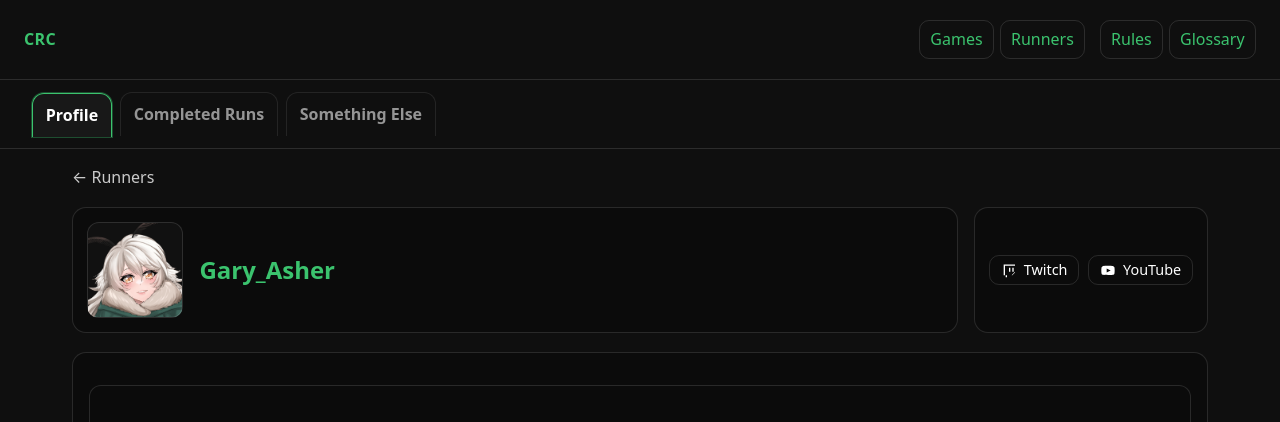
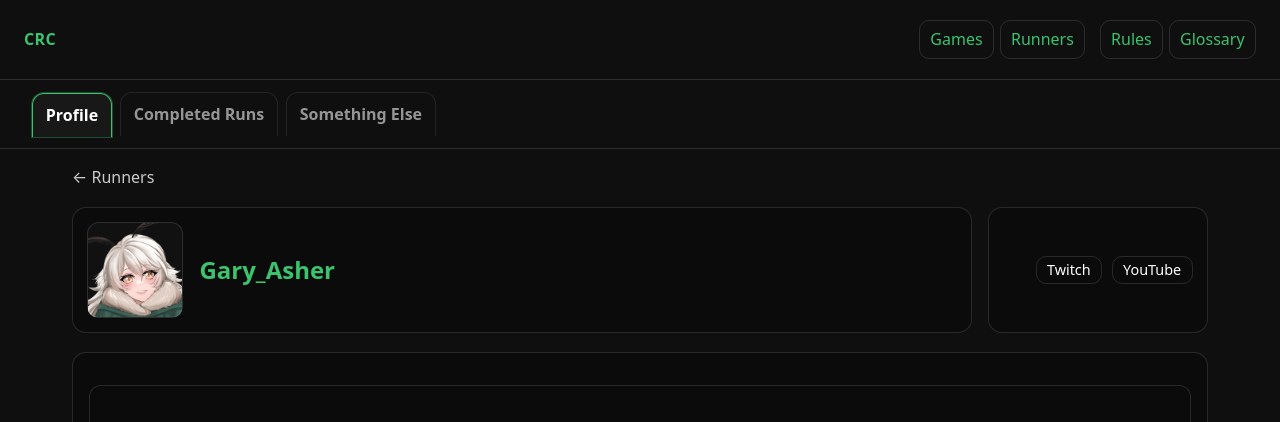
Before and after one commit to GaryAsher/challenge-run-site, a Jekyll site: the page built from _runners/gary-asher.md, in a window 1280 px wide. Shown: the top 422 px of the page. Built offline with Jekyll 4.4.1, drawn with Linux system fonts in a browser that asks for light colours.

Commit message:
Update runner.html

```diff
--- a/_layouts/runner.html
+++ b/_layouts/runner.html
@@ -2,38 +2,22 @@
 layout: default
 ---
 
-<!-- ============================================================
-     Runner Tabs (Profile / Runs / Other)
-     ============================================================ -->
 <nav class="runner-tabs" id="runner-tabs">
   <button class="tab active" data-tab="profile" type="button">Profile</button>
   <button class="tab" data-tab="runs" type="button">Completed Runs</button>
   <button class="tab" data-tab="other" type="button">Something Else</button>
 </nav>
 
-<!-- ============================================================
-     Back Link (kept in page-width for alignment)
-     ============================================================ -->
 <div class="page-width">
   <p class="muted">
     <a href="{{ '/runners/' | relative_url }}">← Runners</a>
   </p>
 </div>
 
-<!-- ============================================================
-     Runner Avatar Source (fallback if cover is missing)
-     ============================================================ -->
 {% assign avatar = page.cover | default: "/assets/img/site/default-runner.png" %}
 
-<!-- ============================================================
-     Runner Header Row (Avatar left, Socials right)
-     ============================================================ -->
 <div class="page-width">
   <section class="runner-top">
-
-    <!-- ========================================================
-         Left: Avatar + Name + Status
-         ======================================================== -->
     <div class="runner-left">
       <div
         class="runner-avatar"
@@ -49,74 +33,45 @@
       </div>
     </div>
 
-    <!-- ========================================================
-         Right: Social Links (icon + label)
-         ======================================================== -->
     <div class="runner-right">
       <div class="runner-links">
-
-        <!-- Twitch -->
         {% if page.twitch %}
           <a class="runner-link" href="{{ page.twitch }}" target="_blank" rel="noreferrer">
-            <svg class="icon" viewBox="0 0 24 24" aria-hidden="true">
-              <path fill="currentColor" d="M4 3h17v11l-5 5h-4l-3 3H7v-3H4V3zm2 2v14h3v3l3-3h5l4-4V5H6zm6 3h2v6h-2V8zm5 0h2v6h-2V8z"/>
-            </svg>
             <span>Twitch</span>
           </a>
         {% endif %}
 
-        <!-- YouTube -->
         {% if page.youtube %}
           <a class="runner-link" href="{{ page.youtube }}" target="_blank" rel="noreferrer">
-            <svg class="icon" viewBox="0 0 24 24" aria-hidden="true">
-              <path fill="currentColor" d="M21.6 7.2c-.2-.8-.9-1.5-1.7-1.7C18.3 5 12 5 12 5s-6.3 0-7.9.5c-.8.2-1.5.9-1.7 1.7C2 8.8 2 12 2 12s0 3.2.4 4.8c.2.8.9 1.5 1.7 1.7C5.7 19 12 19 12 19s6.3 0 7.9-.5c.8-.2 1.5-.9 1.7-1.7.4-1.6.4-4.8.4-4.8s0-3.2-.4-4.8zM10 15V9l6 3-6 3z"/>
-            </svg>
             <span>YouTube</span>
           </a>
         {% endif %}
 
-        <!-- Discord -->
         {% if page.discord %}
           <a class="runner-link" href="{{ page.discord }}" target="_blank" rel="noreferrer">
-            <svg class="icon" viewBox="0 0 24 24" aria-hidden="true">
-              <path fill="currentColor" d="M20 4.7A16.6 16.6 0 0 0 15.9 3l-.2.4a14.6 14.6 0 0 1 3.3 1.6c-3-1.4-6-1.4-9 0A14.6 14.6 0 0 1 13.3 3l-.2-.4A16.6 16.6 0 0 0 9 4.7C6.7 8.1 6.1 11.4 6.3 14.6c1.4 1.1 2.8 1.7 4.2 2l.5-1.7c-.5-.2-1-.4-1.4-.7l.3-.2c2.6 1.2 5.4 1.2 8 0l.3.2c-.4.3-.9.5-1.4.7l.5 1.7c1.4-.3 2.8-1 4.2-2 .3-3.2-.3-6.5-2.6-9.9zM10.2 13c-.7 0-1.3-.7-1.3-1.5S9.5 10 10.2 10s1.3.7 1.3 1.5S10.9 13 10.2 13zm3.6 0c-.7 0-1.3-.7-1.3-1.5S13.1 10 13.8 10s1.3.7 1.3 1.5S14.5 13 13.8 13z"/>
-            </svg>
             <span>Discord</span>
           </a>
         {% endif %}
 
-        <!-- Twitter / X -->
         {% if page.twitter %}
           <a class="runner-link" href="{{ page.twitter }}" target="_blank" rel="noreferrer">
-            <svg class="icon" viewBox="0 0 24 24" aria-hidden="true">
-              <path fill="currentColor" d="M18.9 2H22l-6.8 7.8L23 22h-6.7l-5.2-6.7L5.3 22H2l7.3-8.4L1 2h6.9l4.7 6.1L18.9 2zm-1.2 18h1.7L6.8 3.9H5L17.7 20z"/>
-            </svg>
             <span>Twitter/X</span>
           </a>
         {% endif %}
-
       </div>
     </div>
-
   </section>
 </div>
+
 <div class="page-width">
-
-  <!-- ==========================================================
-       PROFILE PANEL
-       ========================================================== -->
   <section class="tab-panel active" data-panel="profile">
-
-    <!-- Bio / About content from the runner page body -->
     {% if content and content != "" %}
       <div class="card">{{ content }}</div>
     {% endif %}
 
-    <!-- Games list rendered using the same card tiles as /games/ -->
-    {% if page.games %}
+    {% if page.games and page.games.size > 0 %}
       <div class="card">
         <h2>Games</h2>
-
         <div class="grid">
           {% for gid in page.games %}
             {% assign g = site.games | where: "game_id", gid | first %}
@@ -134,18 +89,13 @@
         </div>
       </div>
     {% endif %}
-
   </section>
 
-<!-- ==========================================================
-     RUNS PANEL
-     ========================================================== -->
   <section class="tab-panel" data-panel="runs">
     {% assign all_runs = site.data.runs | default: empty %}
+    {% assign rid = page.runner_id | default: "" | strip | downcase %}
+    {% assign runs = "" | split: "" %}
 
-  {% assign rid = page.runner_id | default: "" | strip | downcase %}
-
-  {% assign runs = "" | split: "" %}
     {% for r in all_runs %}
       {% assign r_rid = r.runner_id | default: "" | strip | downcase %}
       {% if r_rid == rid %}
@@ -156,16 +106,18 @@
     {% assign runs = runs | sort: "date_completed" | reverse %}
 
     {% if runs and runs.size > 0 %}
-    <div id="runner-runs" class="list-paged" data-page-size="25">
-      <div class="list-items">
+      <div class="card">
+        <h2>Completed Runs</h2>
+        <p class="muted">{{ runs.size }} run{% if runs.size != 1 %}s{% endif %}</p>
+      </div>
+
       {% for r in runs %}
         {% assign g = site.games | where: "game_id", r.game_id | first %}
+        {% assign r_video = r.video_link | default: r.video | default: "" %}
+        {% assign r_date  = r.date_completed | default: r.date | default: "" %}
+        {% assign r_time  = r.time | default: "" %}
 
-          <article class="card list-item"
-            data-game="{{ r.game_id | default: '' | strip | downcase }}"
-            data-category="{{ r.category | default: '' | strip | downcase }}"
-            data-date="{{ r.date_completed | default: '' }}"
-          >
+        <article class="card">
           <strong>
             {% if g %}
               <a href="{{ g.url | relative_url }}">{{ g.name }}</a>
@@ -175,38 +127,37 @@
           </strong>
 
           {% if r.category and r.category != "" %}
-              — {{ r.category | strip }}
+            <span class="muted"> · {{ r.category }}</span>
           {% endif %}
 
-            <div class="muted">
-              <time datetime="{{ r.date_completed }}">{{ r.date_completed }}</time>
-              {% if r.video_link and r.video_link != "" %}
-                • <a href="{{ r.video_link }}" target="_blank" rel="noopener">Video</a>
+          <div class="muted" style="margin-top: 0.35rem;">
+            {% if r.challenge_id %}
+              {% assign chmeta = site.data.challenges[r.challenge_id] %}
+              <span class="tag">{{ chmeta.label | default: r.challenge_id }}</span>
+            {% endif %}
+
+            {% if r_time and r_time != "" %}
+              <span class="muted"> · {{ r_time }}</span>
+            {% endif %}
+
+            {% if r_date and r_date != "" %}
+              <span class="muted"> · <time datetime="{{ r_date }}">{{ r_date }}</time></span>
+            {% endif %}
+
+            {% if r_video and r_video != "" %}
+              <span class="muted"> · <a href="{{ r_video }}" target="_blank" rel="noopener">Video</a></span>
             {% endif %}
           </div>
 
-            {% if r.time and r.time != "" %}
-              <div class="muted">Time: {{ r.time }}</div>
-            {% endif %}
-
-            {% if r.notes and r.notes != "" %}
-              <div class="muted">{{ r.notes }}</div>
+          {% if r.restrictions and r.restrictions.size > 0 %}
+            <div style="margin-top: 0.5rem;">
+              {% for x in r.restrictions %}
+                <span class="tag">{{ x }}</span>
+              {% endfor %}
+            </div>
           {% endif %}
         </article>
       {% endfor %}
-      </div>
-
-      <div class="list-controls list-controls--bottom">
-        <div class="muted" data-status></div>
-
-        <div class="pager">
-          <button type="button" class="btn" data-prev>Prev</button>
-          <span class="muted" data-page-label></span>
-          <div class="page-numbers" data-pages></div>
-          <button type="button" class="btn" data-next>Next</button>
-        </div>
-      </div>
-    </div>
     {% else %}
       <div class="card">
         <p class="muted">No runs have been added yet.</p>
```
Also changed, not shown: other parts of _layouts/runner.html (+1 -8 lines). Lines whose indentation alone changed are shown as unchanged.
